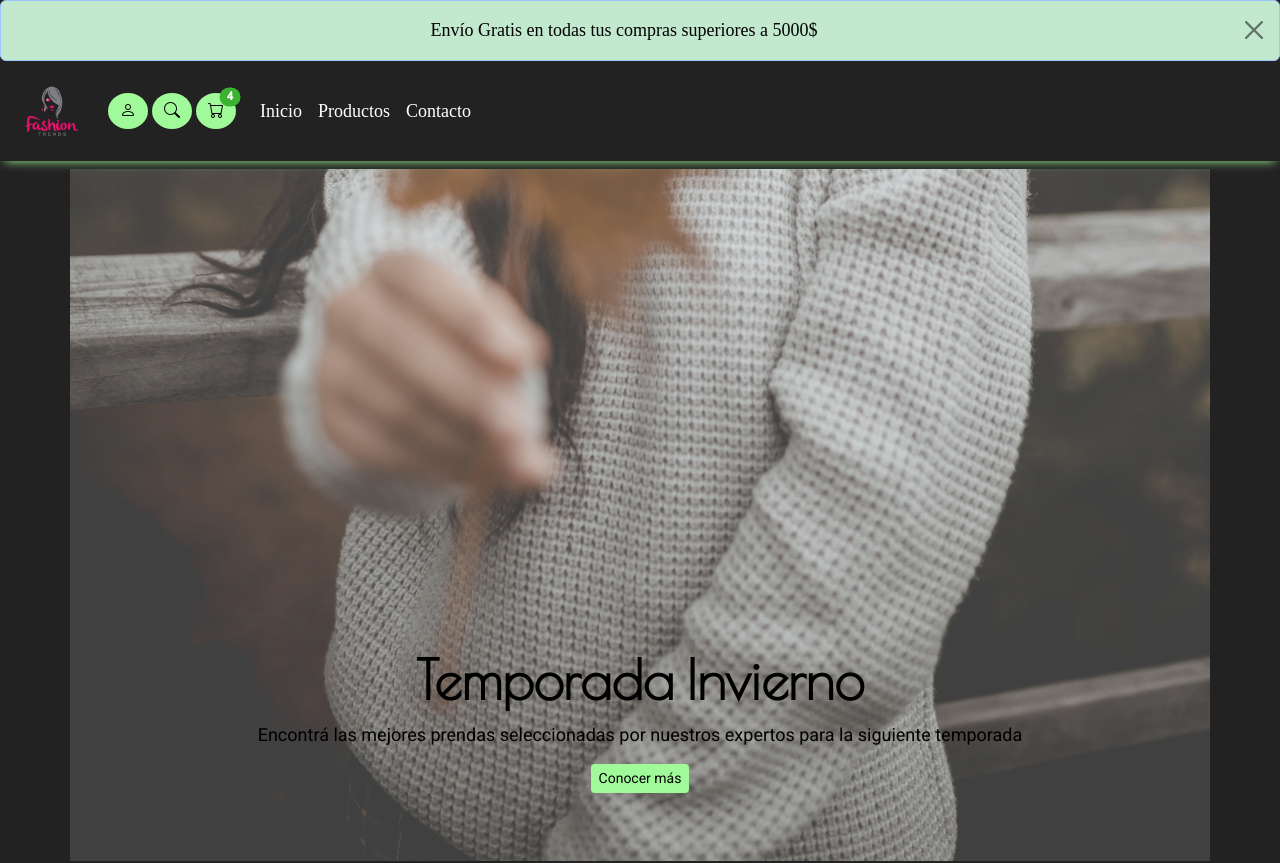
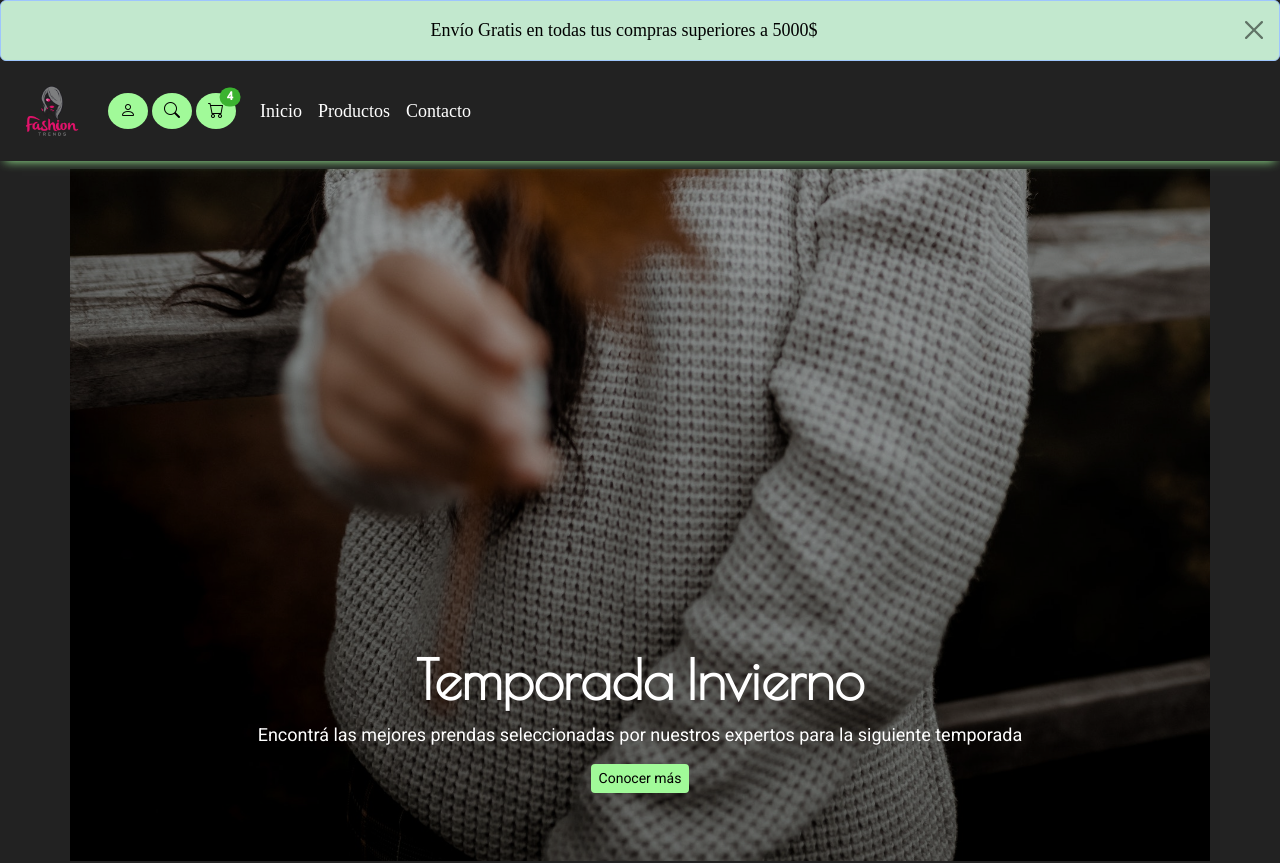
Before and after one commit to Gerschuk/proyecto-frontend-numen, a React (Create React App) app: page / in a window 1280 px wide. Shown: the top 863 px of the page. Built offline with nearby package versions, Linux system fonts and the light colour scheme.

Commit message:
Se modificó el color de titulo y texto

```diff
--- a/src/assets/componentes/home/home.css
+++ b/src/assets/componentes/home/home.css
@@ -11,16 +11,17 @@
 
 .home>.contenido {
     padding: 6% ;
-    background-color: rgba(183, 183, 183, 0.35);
+    background-color: rgba(0, 0, 0, 0.35);
     height: calc(100vh - var(--navbar-height) - 8px);
 }
 
 .home>.contenido>.titulo {
     font-family: var(--fuente-titulos);
     font-weight: 600;
-    font-size: var(--h1);
+    color: var(--color-texto-principal);
 }
 
 .home>.contenido> p {
     font-family: var(--fuente-body);
+    color: var(--color-texto-principal);
 }
```
